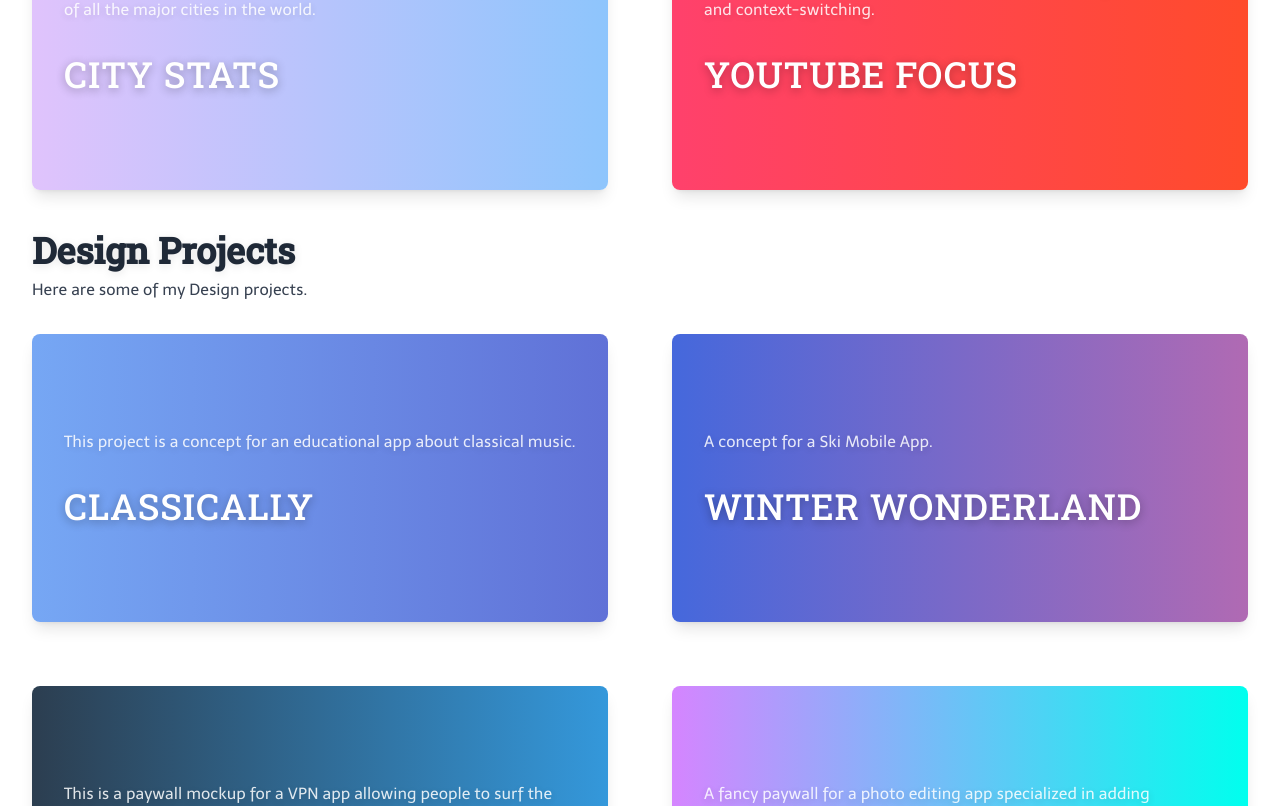
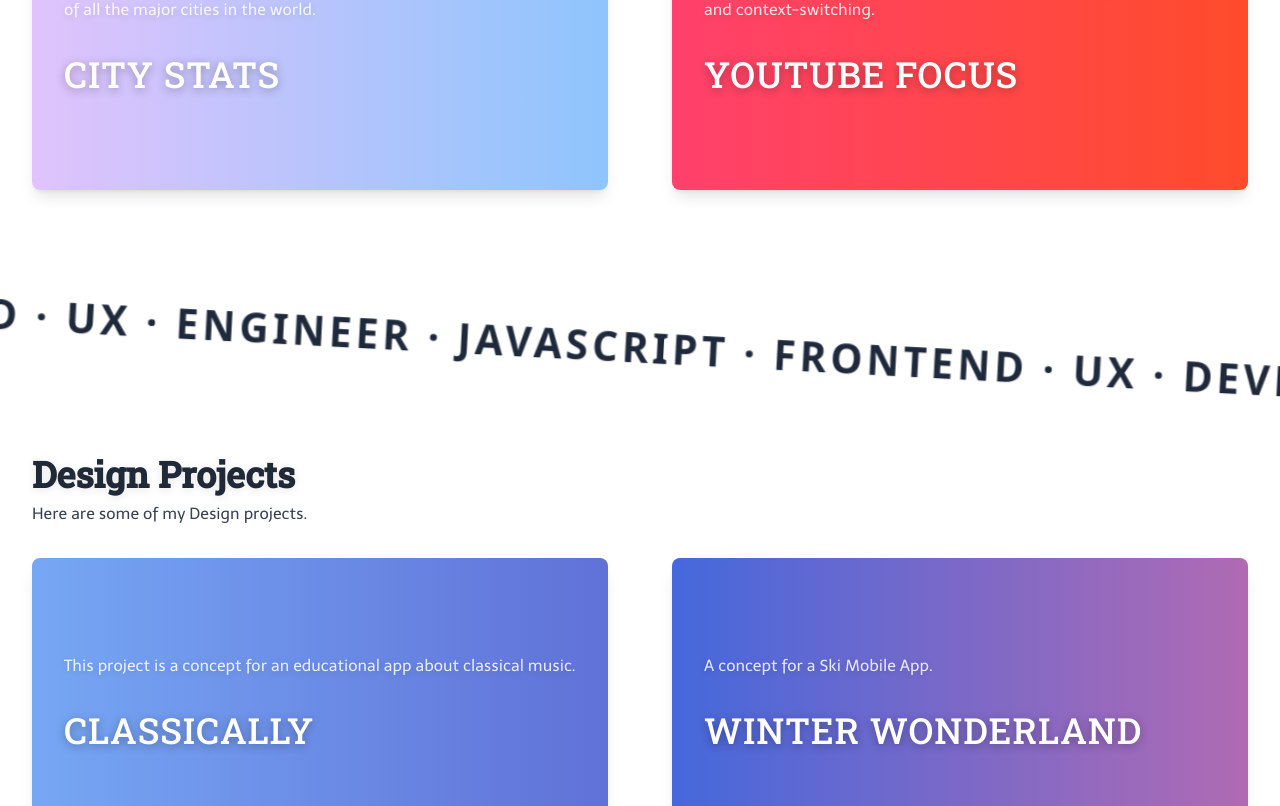
Before and after one commit to vale-c/vale-folio-next, a Next.js app: page /work in a window 1280 px wide. Shown: the part 1234-2040 px from the top of the page. Built offline with nearby package versions, Linux system fonts and the light colour scheme.

Commit message:
added ribbon component to work page

```diff
--- /dev/null
+++ b/components/Ribbon.jsx
@@ -0,0 +1,14 @@
+export const Ribbon = () => (
+  <div class="relative py-32 lg:mix-blend-color-dodge md:py-28 z-[2]">
+    <div class="absolute group bg-white py-4 w-full rotate-[3deg] md:scale-[101%] overflow-hidden">
+      <div class="group-hover:-scale-y-100 transition-all duration-200 w-full uppercase font-extrabold text-[40px] whitespace-nowrap flex items-center justify-center">
+        <span class="animate-ribbon_animation tracking-widest text-slate-800">
+          developer · javascript · frontend · UX · engineer · javascript ·
+          frontend · UX · developer · javascript · frontend · UX ·
+          engineer · javascript · frontend · UX · developer · javascript ·
+          frontend · UX · engineer · javascript · frontend · UX ·
+        </span>
+      </div>
+    </div>
+  </div>
+);
--- a/pages/index.js
+++ b/pages/index.js
@@ -17,6 +17,7 @@ export default function Home({ posts }) {
   };
 
   return (
+    <>
       <Layout>
         <Container>
           <Hero image="/images/vale-wave.png" height="250" width="250" />
@@ -28,14 +29,19 @@ export default function Home({ posts }) {
               </span>
             </h1>
             <p className="font-telex mt-4 text-xl text-center text-gray-600 dark:text-gray-200">
-            A <span className="hover:animate-ping">creative 🎨</span> Front-end
-            Software Engineer 👩🏻‍💻 <br />
+              A <span className="hover:animate-ping">creative 🎨</span>{' '}
+              Front-end Software Engineer 👩🏻‍💻 <br />
               who loves transforming{' '}
-            <span className="hover:animate-pulse">ideas 💡 </span> into memorable{' '}
+              <span className="hover:animate-pulse">ideas 💡 </span> into
+              memorable{' '}
               <span className="hover:animate-pulse">experiences 🌟</span>
             </p>
           </div>
+        </Container>
+      </Layout>
       <Work isWorkPage={false} />
+      <Layout>
+        <Container>
           <Blog posts={posts?.slice(0, showMore)} />
           {visiblePosts < posts?.length && (
             <div className="flex justify-center">
@@ -49,6 +55,7 @@ export default function Home({ posts }) {
           )}
         </Container>
       </Layout>
+    </>
   );
 }
 
--- a/pages/work.jsx
+++ b/pages/work.jsx
@@ -7,6 +7,7 @@ import {
 import Container from '../components/Container';
 import styled from 'styled-components';
 import { screens, textSizes } from '../tailwind';
+import { Ribbon } from '../components/Ribbon';
 
 const Title = styled.h1`
   font-size: ${textSizes['4xl']};
@@ -29,7 +30,7 @@ const Title = styled.h1`
 
 const Work = ({ isWorkPage = true }) => {
   return (
-    <Container>
+    <>
       <div className="sm:py-12 flex flex-col pt-8">
         {isWorkPage && (
           <div className="sm:px-0 py-8">
@@ -42,6 +43,7 @@ const Work = ({ isWorkPage = true }) => {
             </div>
           </div>
         )}
+        <Container>
           <div className="relative mb-8">
             <Title className="font-roboto mb-4 text-gray-800 dark:text-gray-50">
               Coding Projects
@@ -69,9 +71,9 @@ const Work = ({ isWorkPage = true }) => {
               background="linear-gradient(to right, #00c9a7, #00d2a7, #00daa5, #00e3a3, #12eb9f)"
             >
               <InnerCardText>
-              An educational Web App to help other developers learn Vim which I
-              made as a project for the Educational Technology class I attended
-              at Georgia Tech.
+                An educational Web App to help other developers learn Vim which
+                I made as a project for the Educational Technology class I
+                attended at Georgia Tech.
               </InnerCardText>
             </ProjectCard>
             <ProjectCard
@@ -80,8 +82,9 @@ const Work = ({ isWorkPage = true }) => {
               background="linear-gradient(to right, #41bdea 0%, #2759f0 100%)"
             >
               <InnerCardText>
-              A React Web App inspired by the popular Momentum Chrome Extension
-              with a custom built-in todo list functionality and weather info.
+                A React Web App inspired by the popular Momentum Chrome
+                Extension with a custom built-in todo list functionality and
+                weather info.
               </InnerCardText>
             </ProjectCard>
             <ProjectCard
@@ -90,7 +93,8 @@ const Work = ({ isWorkPage = true }) => {
               background="linear-gradient(to right, #2c3e50 0%, #4b6cb7 100%)"
             >
               <InnerCardText>
-              This is a clone of the Space X website built with Vite.js, TypeScript, and Tailwind CSS.
+                This is a clone of the Space X website built with Vite.js,
+                TypeScript, and Tailwind CSS.
               </InnerCardText>
             </ProjectCard>
             <ProjectCard
@@ -99,8 +103,8 @@ const Work = ({ isWorkPage = true }) => {
               background="linear-gradient(to right, #ffed72 0%, #ffcb71 100%)"
             >
               <InnerCardText>
-              A Three.js project that renders a sphere with a custom texture and
-              lighting.
+                A Three.js project that renders a sphere with a custom texture
+                and lighting.
               </InnerCardText>
             </ProjectCard>
             <ProjectCard
@@ -109,9 +113,9 @@ const Work = ({ isWorkPage = true }) => {
               background="linear-gradient(to right, #e0c3fc 0%, #8ec5fc 100%)"
             >
               <InnerCardText>
-              City Stats is a React Web App that connects to the Teleport API to
-              help you find out and compare some of the most useful parameters
-              of all the major cities in the world.
+                City Stats is a React Web App that connects to the Teleport API
+                to help you find out and compare some of the most useful
+                parameters of all the major cities in the world.
               </InnerCardText>
             </ProjectCard>
             <ProjectCard
@@ -121,16 +125,18 @@ const Work = ({ isWorkPage = true }) => {
             >
               <InnerCardText>
                 A Chrome Extension to blur out YouTube Video Thumbnails (&
-              comments) in order to enhance focus while minimizing distractions
-              and context-switching.
+                comments) in order to enhance focus while minimizing
+                distractions and context-switching.
               </InnerCardText>
             </ProjectCard>
-
           </ProjectsWrapper>
-        <Title className="font-roboto text-gray-800 dark:text-gray-50 mt-8 z-30">
+        </Container>
+        <Ribbon />
+        <Container>
+          <Title className="font-roboto text-gray-800 dark:text-gray-50 mt-8">
             Design Projects
           </Title>
-        <h3 className="font-telex mb-8 text-gray-700 dark:text-gray-50 z-30">
+          <h3 className="font-telex mb-8 text-gray-700 dark:text-gray-50">
             Here are some of my Design projects.
           </h3>
           <div className="mb-4">
@@ -141,8 +147,8 @@ const Work = ({ isWorkPage = true }) => {
                 background="linear-gradient(to right, #76a7f4 0%, #6071d7 100%)"
               >
                 <InnerCardText>
-                This project is a concept for an educational app about classical
-                music.
+                  This project is a concept for an educational app about
+                  classical music.
                 </InnerCardText>
               </ProjectCard>
               <ProjectCard
@@ -174,8 +180,9 @@ const Work = ({ isWorkPage = true }) => {
               </ProjectCard>
             </ProjectsWrapper>
           </div>
+        </Container>
       </div>
-    </Container>
+    </>
   );
 };
 
--- a/tailwind.config.js
+++ b/tailwind.config.js
@@ -19,8 +19,17 @@ module.exports = {
             color: 'white'
           }
         }
-      })
-    }
+      }),
+      animation: {
+        'ribbon_animation': 'ribbon-animation__slideshow 30s infinite linear',
+      },
+      keyframes: {
+        'ribbon-animation__slideshow': {
+          '0%': { transform: 'translateX(0)' },
+          '100%': { transform: 'translateX(-40%)' },
+        }
+      }
+    },
   },
   variants: {
     typography: ['dark']
```
Lines whose indentation alone changed are shown as unchanged.
